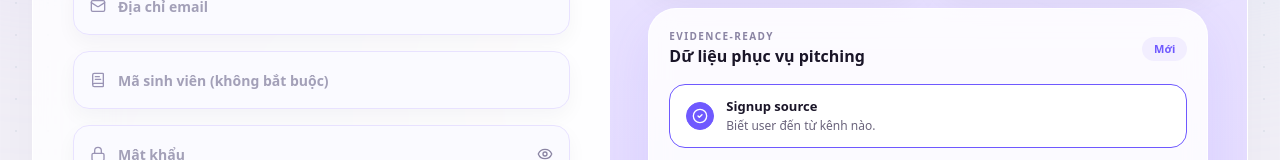
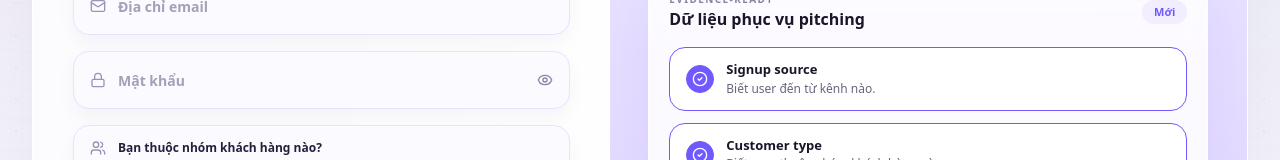
Before and after one commit to mthuy04/ChronoFlow, a Next.js app: page /auth/signup in a window 1280 px wide. Shown: the part 589-749 px from the top of the page. Built offline with nearby package versions, Linux system fonts and the light colour scheme; no server answers.

Commit message:
delete: mssv

```diff
--- a/src/app/auth/signup/page.tsx
+++ b/src/app/auth/signup/page.tsx
@@ -11,7 +11,6 @@ import {
   Lock,
   Eye,
   EyeOff,
-  BookText,
   ArrowRight,
   Users,
   BarChart3,
@@ -109,7 +108,6 @@ function SignupPageContent() {
 
   const [name, setName] = useState("");
   const [email, setEmail] = useState("");
-  const [studentId, setStudentId] = useState("");
   const [password, setPassword] = useState("");
 
   const [customerType, setCustomerType] = useState<CustomerType | "">("");
@@ -149,7 +147,6 @@ function SignupPageContent() {
           name,
           email,
           password,
-          studentId,
 
           customerType: customerType || undefined,
           sourceChannel: sourceChannel || undefined,
@@ -265,14 +262,6 @@ function SignupPageContent() {
                     placeholder="Địa chỉ email"
                     value={email}
                     onChange={setEmail}
-                  />
-
-                  <InputRow
-                    icon={<BookText className="h-4 w-4" />}
-                    type="text"
-                    placeholder="Mã sinh viên (không bắt buộc)"
-                    value={studentId}
-                    onChange={setStudentId}
                   />
 
                   <InputRow
```
